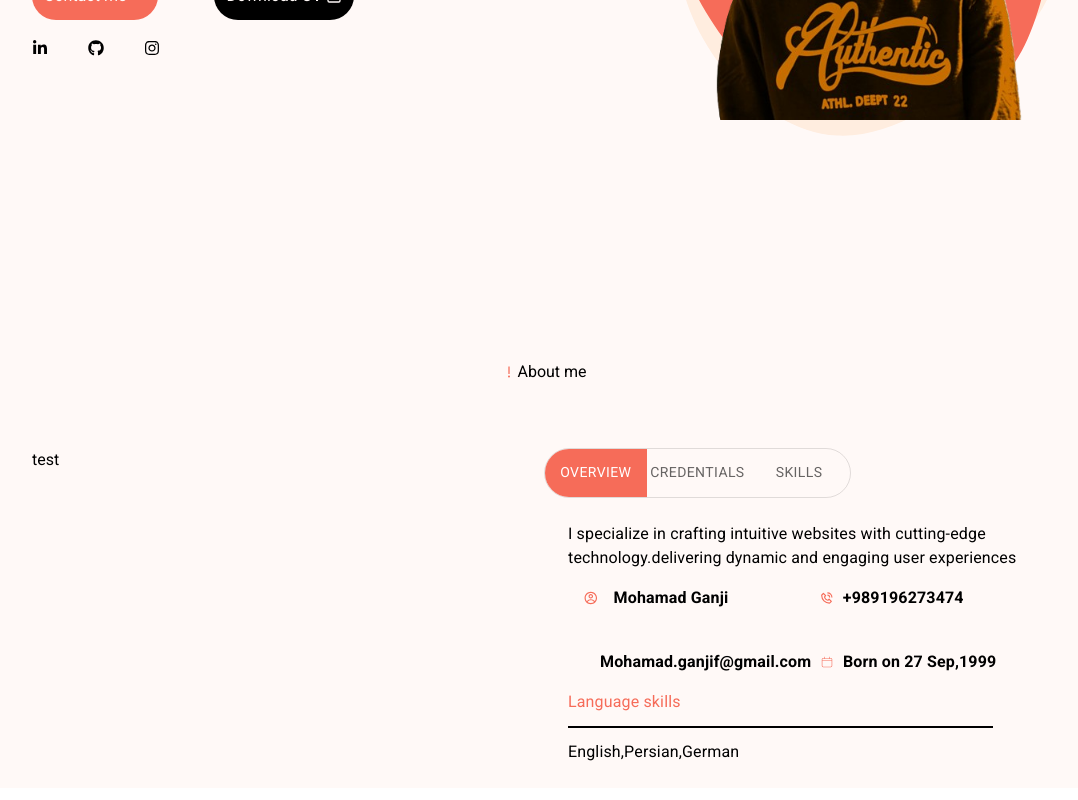
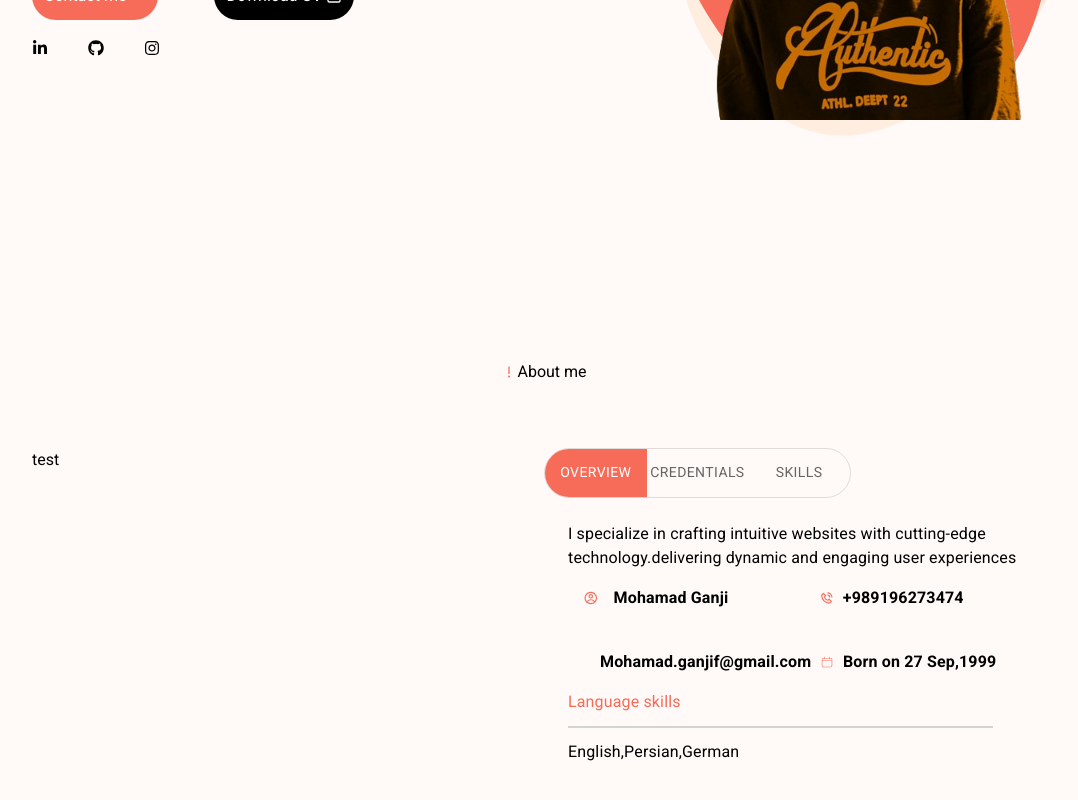
Before and after one commit to m-ganji/portfolio, a React (Vite) app: page / in a window 1280 px wide. Shown: the part 437-1237 px from the top of the page, without its empty margins (96-1174 px from the left). Built offline with nearby package versions, Linux system fonts and the light colour scheme; some icons are missing.

Commit message:
About me is done

```diff
--- a/src/components/TabsCom.jsx
+++ b/src/components/TabsCom.jsx
@@ -70,7 +70,12 @@ export default function TabsCom() {
             <Tab label={t("main.secondPart.thirdButton")} {...a11yProps(2)} />
           </Tabs>
         </Box>
-        <CustomTabPanel value={value} index={0} width={100}>
+        <CustomTabPanel
+          value={value}
+          index={0}
+          width={100}
+          className="h-[460px]"
+        >
           {t("main.secondPart.paragraph")}
 
           <div className="grid grid-cols-2 gap-2">
@@ -105,15 +110,15 @@ export default function TabsCom() {
           <span className="text-mainOrange mt-3">
             {t("main.secondPart.skills")}
           </span>
-          <div className="border-t-2 border-gray-500 w-11/12 mt-3 mb-3"></div>
+          <div className="border-t-2 border-gray w-11/12 mt-3 mb-3"></div>
           <span className="">{t("main.secondPart.language")}</span>
         </CustomTabPanel>
-        <CustomTabPanel value={value} index={1}>
+        <CustomTabPanel value={value} index={1} className="h-[460px]">
           <div className="flex items-start justify-start flex-col">
             <p className="text-2xl font-semibold">
               {t("main.secondPart.journey")}
             </p>
-            <div className="grid grid-cols-2 gap-2 w-full mt-3 mb-[100px] w-full">
+            <div className="grid grid-cols-2 gap-2 w-full mt-3 mb-[100px]">
               <div className="flex flex-col">
                 <div className="flex flex-col">
                   <div className="flex items-center mb-3">
@@ -184,8 +189,20 @@ export default function TabsCom() {
             </div>
           </div>
         </CustomTabPanel>
-        <CustomTabPanel value={value} index={2}>
-          {t("main.secondPart.thirdButton")}
+        <CustomTabPanel value={value} index={2} className="h-[460px]">
+          <p className="text-2xl font-semibold">Tools I Use Everyday</p>
+          <p className="text-xl font-semibold mt-10">skills</p>
+          <div className="border-t-2 border-gray w-11/12 mt-3 mb-3"></div>
+          <p>JavaScript</p>
+          <p>Html & Css</p>
+          <p>React</p>
+          <p>Tailwind</p>
+          <p>Bootstrap</p>
+          <p>Mui</p>
+          <p>Redux</p>
+          <p>Next</p>
+          <p>Hardworking</p>
+          <p>Teamwork</p>
         </CustomTabPanel>
       </Box>
     </div>
--- a/src/translation/en/global.json
+++ b/src/translation/en/global.json
@@ -29,7 +29,7 @@
       "secondDateWork": "JUN 2022 - PRESENT",
       "secondInfoWork": "FRONTEND DEVELOPER | SEDREH | IT SYSTEM DATA SERVICES",
       "firstDateEducation": "2015 - 2019",
-      "firstInfoEducation": "Diploma in Mathematics & Physics",
+      "firstInfoEducation": "Post Graduate Diploma in Mathematics & Physics",
       "firstInfoEducation2": "",
       "secondDateEducation": "2019 - 2023",
       "secondInfoEducation": "Bachelor of Industrial Engineering"
```
